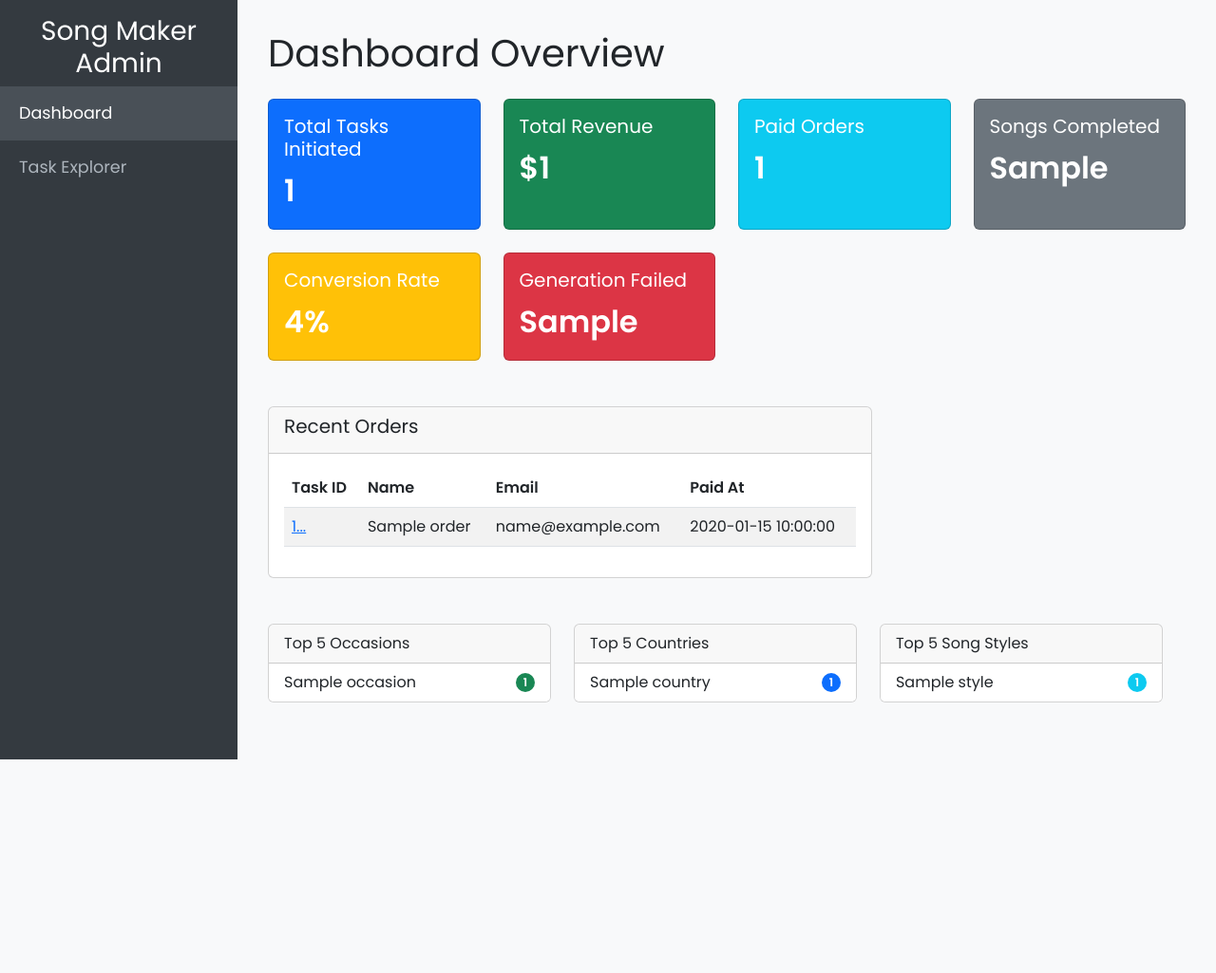
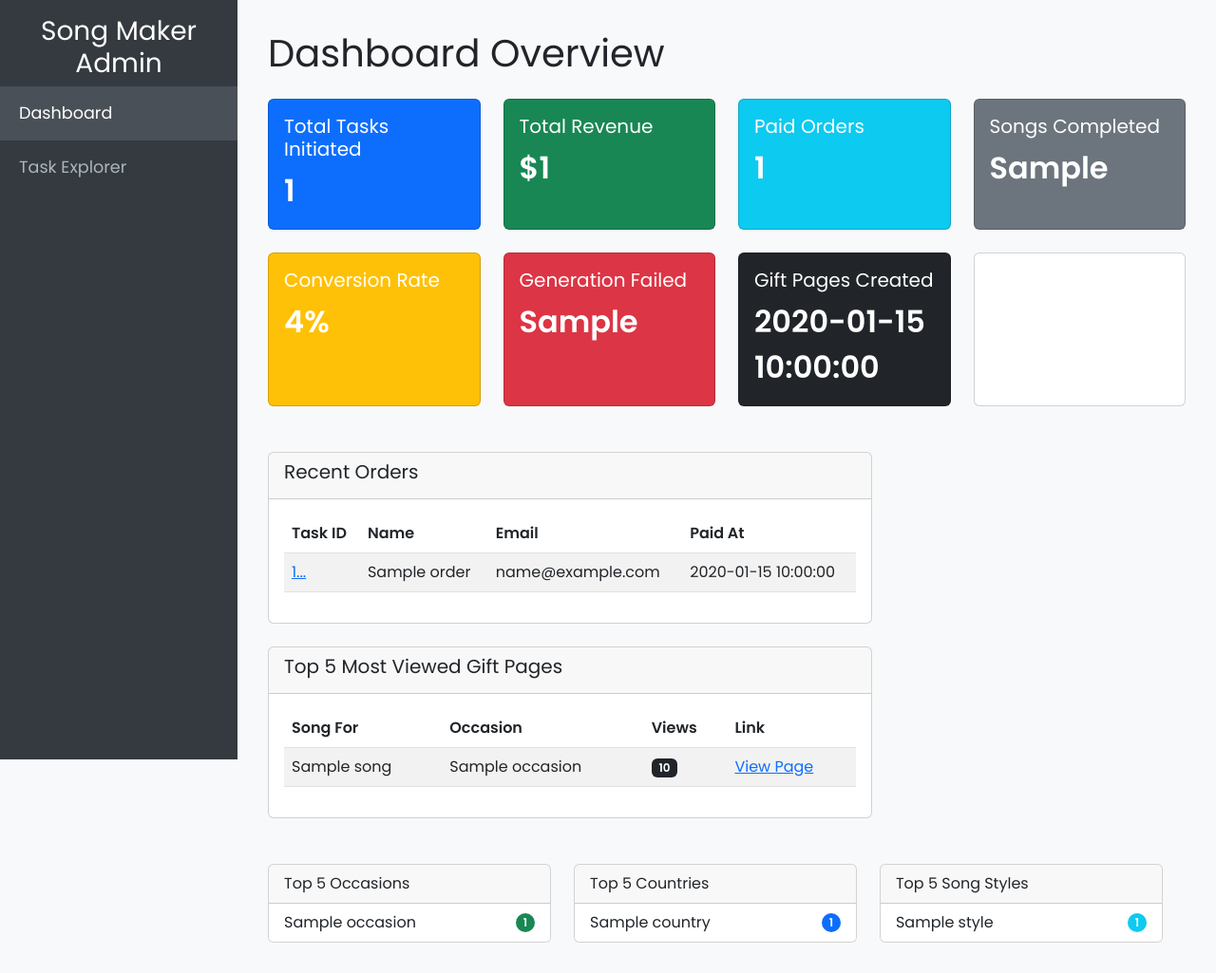
Before and after one commit to Viralsumo/Personalizedsongmaker-Final, a Flask app: template templates/admin/dashboard.html in a window 1280 px wide. Shown: the whole page at 95% size. Before the commit the page ends 800 px from the top, so only its background shows below. Run offline with Flask 3, Linux system fonts and the light colour scheme; the template is opened without the code that fills it: most values are stand-ins (such as "Sample title", 1, 10 or a date in 2020); some libraries are stand-ins or nearby versions.

Commit message:
Added Admin side analytics for sharable urls etc

```diff
--- a/app.py
+++ b/app.py
@@ -105,7 +105,8 @@ def init_db():
                 paid_at TIMESTAMP
                 shareable_id TEXT UNIQUE,
                 recipient_message TEXT,
-                is_shared BOOLEAN DEFAULT false
+                is_shared BOOLEAN DEFAULT false,
+                share_page_views INT DEFAULT 0
             );
         """)
         logger.info("DB initialized: 'tasks' table ensured.")
@@ -605,6 +606,13 @@ def show_shareable_page(shareable_id):
     cur.execute("SELECT * FROM tasks WHERE shareable_id = %s", (shareable_id,))
     task = cur.fetchone()
     cur.close()
+
+    # Increment the view count for this shareable page
+    if task:
+        cur = db.cursor()
+        cur.execute("UPDATE tasks SET share_page_views = share_page_views + 1 WHERE shareable_id = %s", (shareable_id,))
+        db.commit()
+        cur.close()
     db.close()
 
     if not task:
@@ -653,6 +661,11 @@ def admin_dashboard():
     cur.execute('SELECT occasion, COUNT(id) as count FROM tasks WHERE occasion IS NOT NULL GROUP BY occasion ORDER BY count DESC LIMIT 5'); top_occasions = cur.fetchall()
     cur.execute("SELECT country, COUNT(id) as count FROM tasks WHERE country NOT IN ('Local', 'Unknown', 'Unavailable') GROUP BY country ORDER BY count DESC LIMIT 5"); top_countries = cur.fetchall()
 
+    # New Share Analytics
+    cur.execute("SELECT COUNT(id) FROM tasks WHERE is_shared = true"); shared_pages_created = cur.fetchone()[0]
+    cur.execute("SELECT COALESCE(SUM(share_page_views), 0) FROM tasks"); total_share_views = cur.fetchone()[0]
+    cur.execute("SELECT name, occasion, share_page_views, shareable_id FROM tasks WHERE is_shared = true ORDER BY share_page_views DESC LIMIT 5"); top_shared_songs = cur.fetchall()
+
     # Recent Orders
     cur.execute("SELECT * FROM tasks WHERE payment_status = 'paid' ORDER BY paid_at DESC LIMIT 5"); recent_orders = cur.fetchall()
 
@@ -668,7 +681,10 @@ def admin_dashboard():
         'conversion_rate': f"{conversion_rate:.2f}",
         'top_styles': top_styles,
         'top_occasions': top_occasions,
-        'top_countries': top_countries
+        'top_countries': top_countries,
+        'shared_pages_created': shared_pages_created,
+        'total_share_views': total_share_views,
+        'top_shared_songs': top_shared_songs
     }
     return render_template('admin/dashboard.html', kpis=kpis, recent_orders=recent_orders)
 
--- a/templates/admin/dashboard.html
+++ b/templates/admin/dashboard.html
@@ -97,6 +97,22 @@
                     </div>
                 </div>
             </div>
+            <div class="col-xl-3 col-md-6 mb-4">
+                <div class="card text-white bg-dark h-100">
+                    <div class="card-body">
+                        <h5 class="card-title">Gift Pages Created</h5>
+                        <p class="card-text fs-2 fw-bold">{{ kpis.shared_pages_created }}</p>
+                    </div>
+                </div>
+            </div>
+            <div class="col-xl-3 col-md-6 mb-4">
+                <div class="card text-white bg-purple h-100">
+                    <div class="card-body">
+                        <h5 class="card-title">Total Gift Page Views</h5>
+                        <p class="card-text fs-2 fw-bold">{{ kpis.total_share_views }}</p>
+                    </div>
+                </div>
+            </div>
         </div>
 
         <!-- Recent Orders & Top Lists -->
@@ -131,6 +147,35 @@
                                     </tr>
                                     {% endfor %}
                                 </tbody>
+            </table>
+        </div>
+    </div>
+</div>
+<div class="card mt-4">
+    <div class="card-header">
+        <h5>Top 5 Most Viewed Gift Pages</h5>
+    </div>
+    <div class="card-body">
+        <div class="table-responsive">
+            <table class="table table-striped">
+                <thead>
+                    <tr>
+                        <th>Song For</th>
+                        <th>Occasion</th>
+                        <th>Views</th>
+                        <th>Link</th>
+                    </tr>
+                </thead>
+                <tbody>
+                    {% for song in kpis.top_shared_songs %}
+                    <tr>
+                        <td>{{ song.name }}</td>
+                        <td>{{ song.occasion }}</td>
+                        <td><span class="badge bg-dark">{{ song.share_page_views }}</span></td>
+                        <td><a href="{{ url_for('show_shareable_page', shareable_id=song.shareable_id) }}" target="_blank">View Page</a></td>
+                    </tr>
+                    {% endfor %}
+                </tbody>
                             </table>
                         </div>
                     </div>
```
Also changed, not shown: templates/admin/tasks.html (+8 -0 lines).
